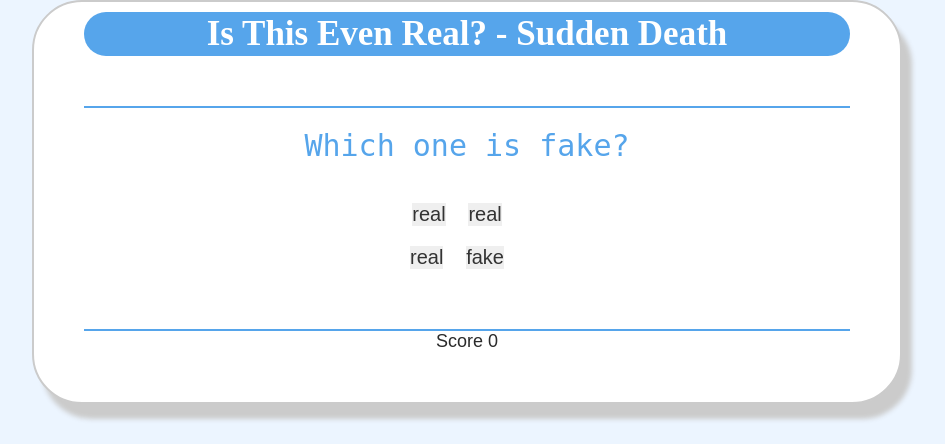
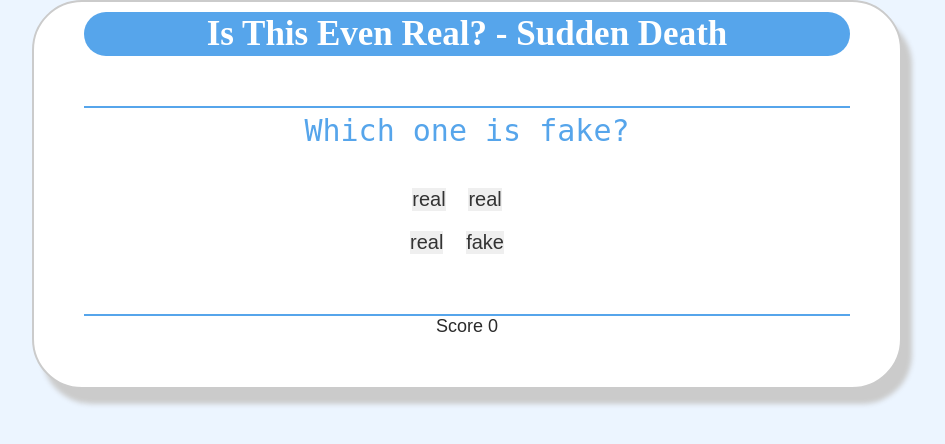
Before and after one commit to Subash-Chandra/3354-Project, a PHP site: page /play.php in a window 1280 px wide. Shown: the top 444 px of the page, without its empty margins (173-1118 px from the left). Run offline with PHP 8.4, Linux system fonts and the light colour scheme; the visitor is signed in with stand-in values (Sample User, id 1); data that the repository does not hold is empty.

Commit message:
Update play.php

```diff
--- a/play.php
+++ b/play.php
@@ -19,7 +19,7 @@ include ('auth.php');
     <div class="grid">
         <div id="quiz">
             <h1>Is This Even Real? - Sudden Death</h1>
-            <hr style="margin-bottom: 20px">
+            <hr style="margin-bottom: 5px">
             <center>
             <p id="question"></p>
             </center>
```
